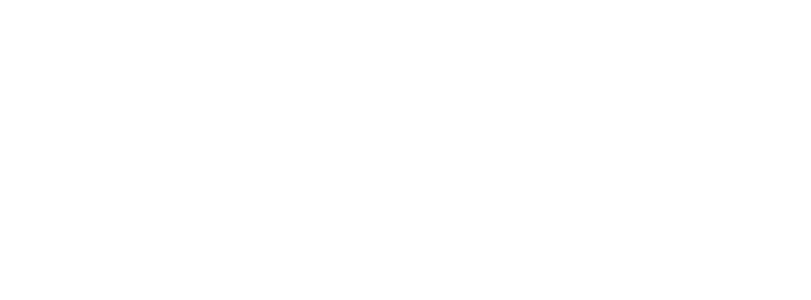
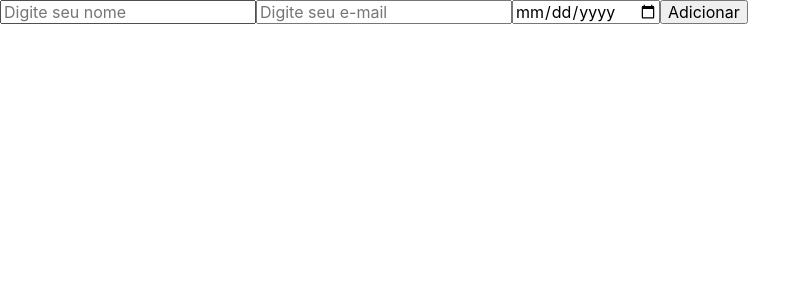
Before and after one commit to brunosabbagmachado/crud-react, a React (Create React App) app: page / in a window 1280 px wide. Shown: the top 300 px of the page, without its empty margins (0-811 px from the left). Built offline with nearby package versions, Linux system fonts and the light colour scheme.

Commit message:
montando html basico

```diff
--- a/package.json
+++ b/package.json
@@ -12,6 +12,7 @@
     "@types/react": "^18.0.21",
     "@types/react-dom": "^18.0.6",
     "font-awesome": "^4.7.0",
+    "node-sass": "^7.0.3",
     "normalize.css": "^8.0.1",
     "react": "^18.2.0",
     "react-dom": "^18.2.0",
@@ -53,6 +54,7 @@
     "eslint-plugin-react": "^7.31.10",
     "gh-pages": "^4.0.0",
     "sass": "^1.55.0",
+    "typed-scss-modules": "^7.0.1",
     "typescript-plugin-css-modules": "^3.4.0"
   }
 }
--- a/src/index.tsx
+++ b/src/index.tsx
@@ -2,13 +2,13 @@
 import ReactDOM from 'react-dom/client';
 import 'normalize.css';
 import './index.css';
+import Crud from './pages/Crud';
 
 const root = ReactDOM.createRoot(
   document.getElementById('root') as HTMLElement
 );
 root.render(
   <React.StrictMode>
-    <>
-    </>
+    <Crud />
   </React.StrictMode>
 );
--- /dev/null
+++ b/src/pages/Crud/index.tsx
@@ -0,0 +1,19 @@
+export default function Crud() {
+    return (
+      <main className='conteudo'>
+
+      <div className="principal">
+        <form className="adicionar" id="novoItem">
+          <input type='text' name='nome' id='nome' placeholder="Digite seu nome" required />
+          <input type='email' name='email' id='email' placeholder="Digite seu e-mail" required />
+          <input type='date' name='nascimento' id='nascimento' required />
+          <input type='submit' value='Adicionar' className='cadastrar' id='cadastrar' />
+        </form>
+      </div>
+
+      <ul className='lista' id='lista'>
+      </ul>
+
+    </main>
+    );
+}
--- a/tsconfig.json
+++ b/tsconfig.json
@@ -18,7 +18,8 @@
     "resolveJsonModule": true,
     "isolatedModules": true,
     "noEmit": true,
-    "jsx": "react-jsx"
+    "jsx": "react-jsx",
+    "baseUrl": "src"
   },
   "include": [
     "src"
```
Also changed, not shown: .eslintrc.json, 2 other files (tests, documents, lock files or other folders).
